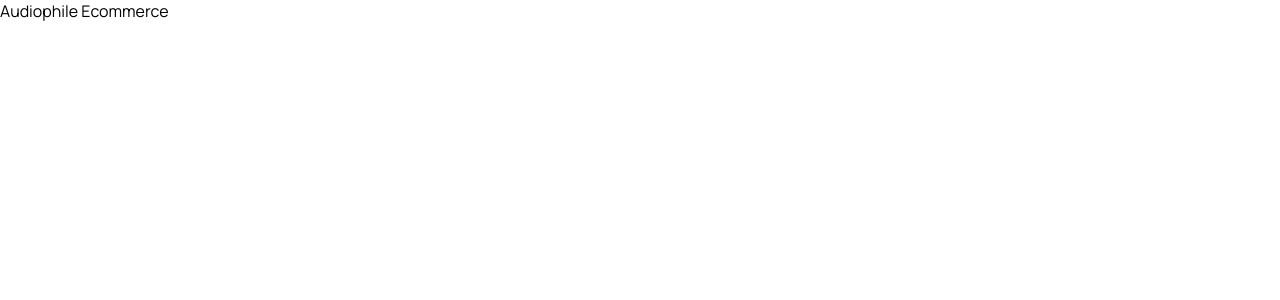
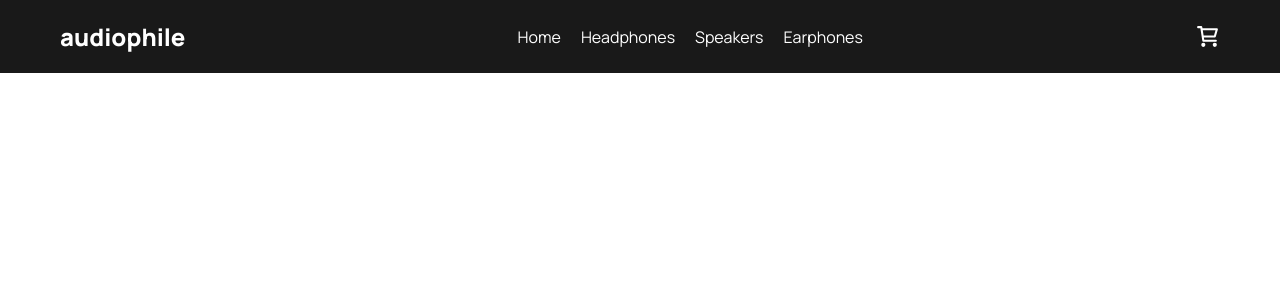
Before and after one commit to Muneyy/audiophile-ecommerce, a Next.js app: page / in a window 1280 px wide. Shown: the top 300 px of the page. Built offline with nearby package versions, Linux system fonts and the light colour scheme.

Commit message:
feat: header layout including svgs

```diff
--- a/src/app/globals.scss
+++ b/src/app/globals.scss
@@ -27,5 +27,9 @@ a {
 
 button,
 input {
+  background-color: transparent;
+  display: flex;
+  align-items: center;
+  border: none;
   font-family: inherit;
 }
--- a/src/app/layout.tsx
+++ b/src/app/layout.tsx
@@ -1,6 +1,7 @@
 import type { Metadata } from 'next'
 import { Manrope } from 'next/font/google'
 import './globals.scss'
+import Header from '@/components/Header'
 
 const inter = Manrope({ subsets: ['latin'] })
 
@@ -16,7 +17,10 @@ export default function RootLayout({
 }>) {
   return (
     <html lang="en">
-      <body className={inter.className}>{children}</body>
+      <body className={inter.className}>
+        <Header />
+        {children}
+      </body>
     </html>
   )
 }
--- a/src/app/page.tsx
+++ b/src/app/page.tsx
@@ -1,9 +1,5 @@
 import styles from './page.module.sass'
 
 export default async function Home() {
-  return (
-    <main className={styles.main}>
-      <p>Audiophile Ecommerce</p>
-    </main>
-  )
+  return <main className={styles.main}></main>
 }
--- /dev/null
+++ b/src/components/Header.module.sass
@@ -0,0 +1,32 @@
+.header
+    display: flex
+    flex-direction: row
+    justify-content: space-between
+    align-items: center
+    background-color: var(--background)
+    color: #FFFFFF
+    padding: 10px 20px
+
+.logo
+    font-size: 1.5rem
+    font-weight: 1000
+
+@media screen and ( max-width: 767px )
+    .desktopNavLinks
+        display: none
+
+
+@media screen and ( min-width: 768px )
+    .header
+        display: flex
+        flex-direction: row
+        justify-content: space-between
+        align-items: center
+        padding: 20px 60px
+        nav > ul
+            list-style: none
+            display: flex
+            flex-direction: row
+            gap: 20px
+    .menuButton
+        display: none
--- /dev/null
+++ b/src/components/Header.tsx
@@ -0,0 +1,38 @@
+import React from 'react'
+import styles from './Header.module.sass'
+import Link from 'next/link'
+import CartIcon from '@/svgs/CartIcon'
+import MenuIcon from '@/svgs/MenuIcon'
+
+const NAV_LINKS = ['Home', 'Headphones', 'Speakers', 'Earphones']
+
+const Header = () => {
+  return (
+    <header className={styles.header}>
+      <button
+        type="submit"
+        aria-label="display navigation links"
+        className={styles.menuButton}
+      >
+        <MenuIcon />
+      </button>
+      <Link href="/">
+        <span className={styles.logo}>audiophile</span>
+      </Link>
+      <nav className={styles.desktopNavLinks}>
+        <ul>
+          {NAV_LINKS.map((link) => (
+            <li key={link}>
+              <Link href={`/${link.toLowerCase()}`}>{link}</Link>
+            </li>
+          ))}
+        </ul>
+      </nav>
+      <button type="button" aria-label="open cart display">
+        <CartIcon />
+      </button>
+    </header>
+  )
+}
+
+export default Header
--- /dev/null
+++ b/src/svgs/CartIcon.tsx
@@ -0,0 +1,24 @@
+import React from 'react'
+
+const CartIcon = () => {
+  return (
+    // <!-- Uploaded to: SVG Repo, www.svgrepo.com, Generator: SVG Repo Mixer Tools -->
+    <svg
+      width="25px"
+      height="25px"
+      viewBox="0 0 24 24"
+      fill="none"
+      xmlns="http://www.w3.org/2000/svg"
+    >
+      <path
+        d="M6.29977 5H21L19 12H7.37671M20 16H8L6 3H3M9 20C9 20.5523 8.55228 21 8 21C7.44772 21 7 20.5523 7 20C7 19.4477 7.44772 19 8 19C8.55228 19 9 19.4477 9 20ZM20 20C20 20.5523 19.5523 21 19 21C18.4477 21 18 20.5523 18 20C18 19.4477 18.4477 19 19 19C19.5523 19 20 19.4477 20 20Z"
+        stroke="#FFFFFF"
+        stroke-width="2"
+        stroke-linecap="round"
+        stroke-linejoin="round"
+      />
+    </svg>
+  )
+}
+
+export default CartIcon
--- /dev/null
+++ b/src/svgs/MenuIcon.tsx
@@ -0,0 +1,24 @@
+import React from 'react'
+
+const MenuIcon = () => {
+  return (
+    //    <!-- Uploaded to: SVG Repo, www.svgrepo.com, Generator: SVG Repo Mixer Tools -->
+    <svg
+      width="25px"
+      height="25px"
+      viewBox="0 0 24 24"
+      fill="none"
+      xmlns="http://www.w3.org/2000/svg"
+    >
+      <path
+        d="M4 6H20M4 12H20M4 18H20"
+        stroke="#FFFFFF"
+        stroke-width="2"
+        stroke-linecap="round"
+        stroke-linejoin="round"
+      />
+    </svg>
+  )
+}
+
+export default MenuIcon
```
